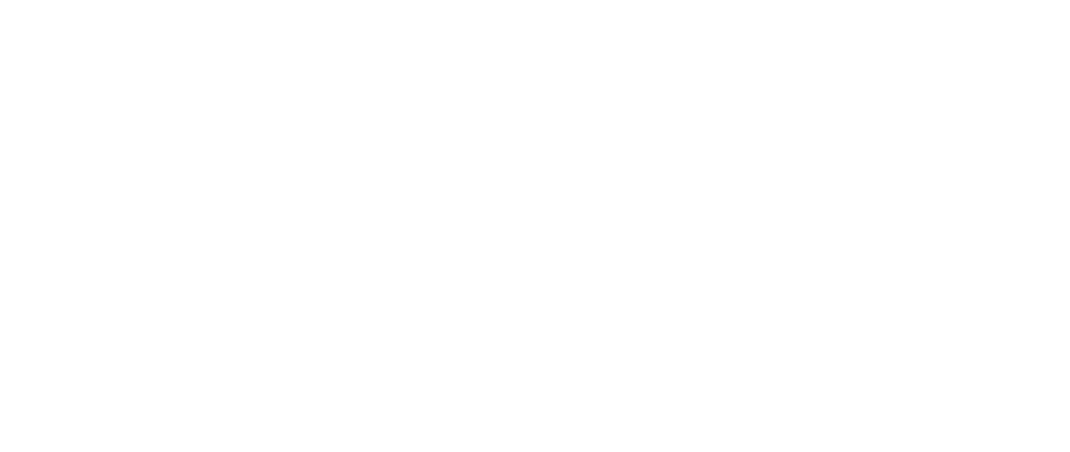
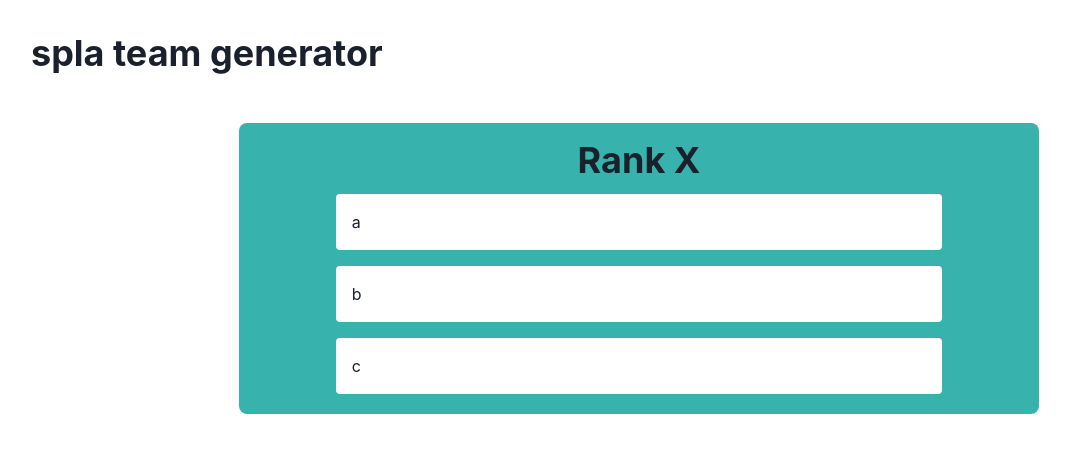
Before and after one commit to nanahiryu/spla3_team_generator, a Next.js app: page / in a window 1280 px wide. Shown: the top 452 px of the page, without its empty margins (1-1071 px from the left). Built offline with nearby package versions, Linux system fonts and the light colour scheme.

Commit message:
デモの作成

```diff
--- /dev/null
+++ b/components/organisms/Header.tsx
@@ -0,0 +1,12 @@
+import Head from "next/head";
+
+export const Header = () => {
+  return (
+    <Head>
+      <title>spla3 team generator</title>
+      <meta name="description" content="Generated by create next app" />
+      <meta name="viewport" content="width=device-width, initial-scale=1" />
+      <link rel="icon" href="/favicon.ico" />
+    </Head>
+  );
+};
--- a/pages/index.tsx
+++ b/pages/index.tsx
@@ -1,16 +1,50 @@
-import Head from "next/head";
+import { Box, Button, Flex, Heading, Text } from "@chakra-ui/react";
+import { useState } from "react";
+import { Header } from "../components/organisms/Header";
 
 export default function Home() {
+  const [userList, setUserList] = useState<Array<string>>(["a", "b", "c"]);
   return (
     <>
-      <Head>
-        <title>spla3 team generator</title>
-        <meta name="description" content="Generated by create next app" />
-        <meta name="viewport" content="width=device-width, initial-scale=1" />
-        <link rel="icon" href="/favicon.ico" />
-      </Head>
+      <Header />
       <main>
-        <div></div>
+        <Box m="8">
+          <Heading>spla team generator</Heading>
+        </Box>
+        <Flex
+          alignItems="center"
+          w="100%"
+          flexDirection="column"
+          gap="2"
+          py="4"
+        >
+          <Flex
+            alignItems="center"
+            flexDirection="column"
+            w="80%"
+            maxW="800px"
+            gap="2"
+            py="4"
+            px="4"
+            bg="teal.400"
+            borderRadius="lg"
+          >
+            <Heading>Rank X</Heading>
+            {userList.map((user) => (
+              <Box
+                key={user}
+                bg="white"
+                w="80%"
+                p="4"
+                border="4px"
+                borderColor="teal.400"
+                borderRadius="lg"
+              >
+                <Text>{user}</Text>
+              </Box>
+            ))}
+          </Flex>
+        </Flex>
       </main>
     </>
   );
```
